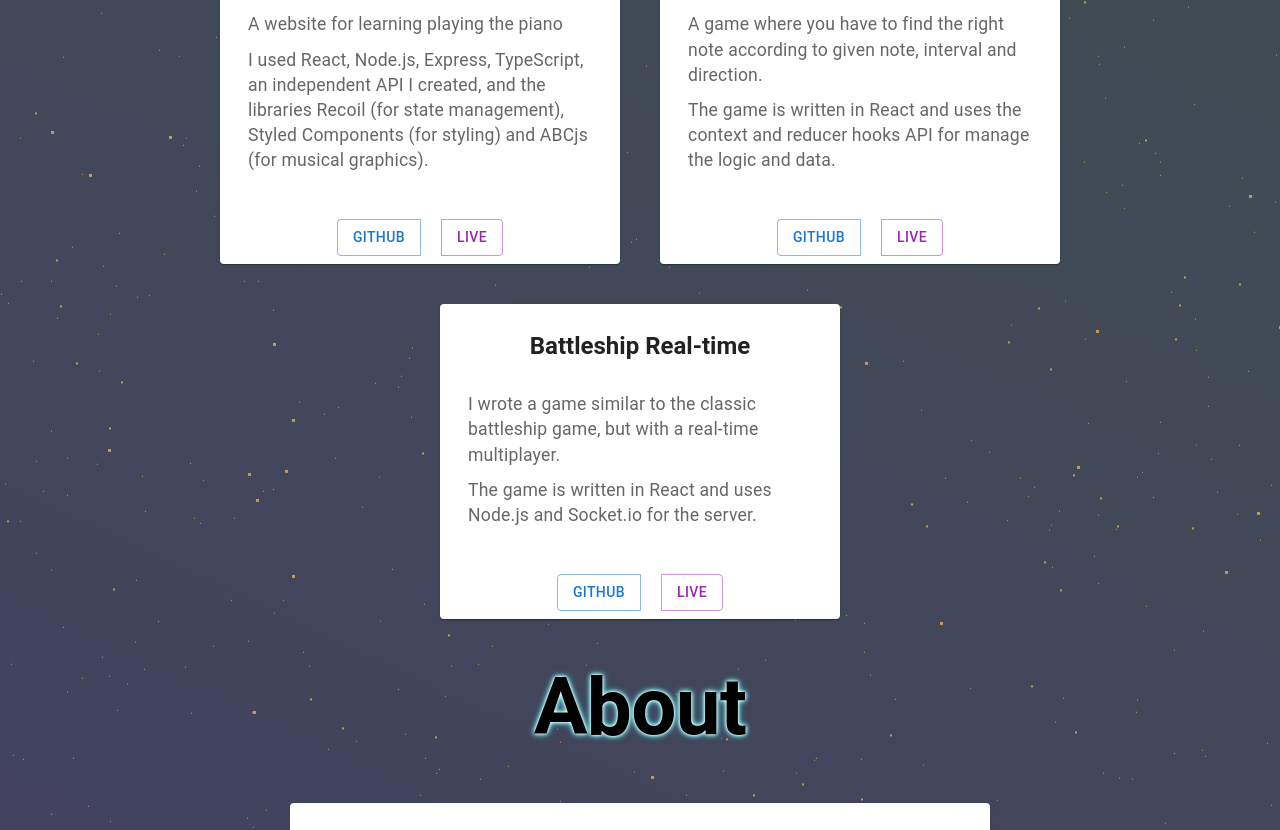
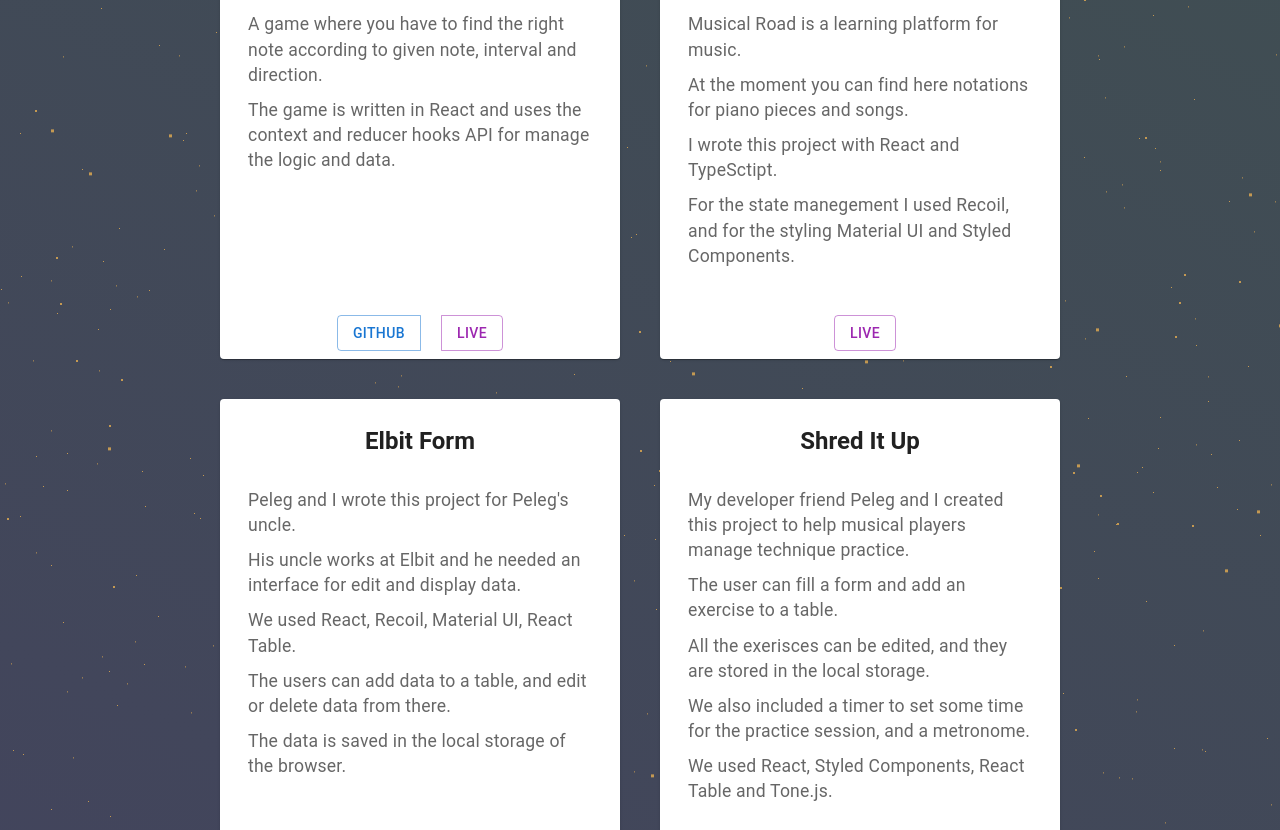
Before and after one commit to IradDoron/portfolio-client, a React (Create React App) app: page / in a window 1280 px wide. Shown: the part 660-1490 px from the top of the page. Built offline with nearby package versions, Linux system fonts and the light colour scheme.

Commit message:
add projects

```diff
--- a/src/resources/projects.ts
+++ b/src/resources/projects.ts
@@ -1,31 +1,57 @@
 import { Project } from 'types';
 
 export const projects: Project[] = [
-	{
-		projectTitle: 'Esum Acisum',
-		githubLink: 'https://github.com/IradDoron/esum-acisum-client-v2',
-		liveLink: 'https://main--loquacious-zuccutto-671d0a.netlify.app/',
-		description: [
-			'A website for learning playing the piano',
-			'I used React, Node.js, Express, TypeScript, an independent API I created, and the libraries Recoil (for state management), Styled Components (for styling) and ABCjs (for musical graphics).',
-		],
-	},
 	{
 		projectTitle: 'Find Da Note',
 		githubLink: 'https://github.com/IradDoron/find-da-note',
 		liveLink: 'https://main--effortless-licorice-e5157b.netlify.app/',
 		description: [
-			'A game where you have to find the right note according to given note, interval and direction.',
-			'The game is written in React and uses the context and reducer hooks API for manage the logic and data.',
+			'A game where you have to find the right note according to given note, interval and direction',
+			'The game is written in React and uses the context and reducer hooks API for manage the logic and data',
 		],
 	},
 	{
-		projectTitle: 'Battleship Real-time',
-		githubLink: 'https://github.com/IradDoron/battleship-client',
-		liveLink: 'https://battleship-irad.netlify.app/',
+		projectTitle: 'Musical Road',
+		liveLink: 'https://musicalroad.netlify.app/',
 		description: [
-			'I wrote a game similar to the classic battleship game, but with a real-time multiplayer.',
-			'The game is written in React and uses Node.js and Socket.io for the server.',
+			'Musical Road is a learning platform for music',
+			'At the moment you can find here notations for piano pieces and songs',
+			'I wrote this project with React and TypeSctipt',
+			'For the state manegement I used Recoil, and for the styling Material UI and Styled Components',
+		],
+	},
+	{
+		projectTitle: 'Elbit Form',
+		githubLink: 'https://github.com/pelegsch666/elbit-form',
+		liveLink: 'https://data-base-boards-elbit.netlify.app/',
+		description: [
+			`Peleg and I wrote this project for Peleg's uncle`,
+			'His uncle works at Elbit and he needed an interface for edit and display data',
+			'We used React, Recoil, Material UI, React Table',
+			'The users can add data to a table, and edit or delete data from there',
+			'The data is saved in the local storage of the browser',
+		],
+	},
+	{
+		projectTitle: 'Shred It Up',
+		githubLink: 'https://github.com/pelegsch666/tempo-organizer',
+		liveLink: 'https://shred-it-up.netlify.app/',
+		description: [
+			`My developer friend Peleg and I created this project to help musical players manage technique practice`,
+			'The user can fill a form and add an exercise to a table',
+			'All the exerisces can be edited, and they are stored in the local storage',
+			'We also included a timer to set some time for the practice session, and a metronome',
+			'We used React, Styled Components, React Table and Tone.js',
+		],
+	},
+	{
+		projectTitle: 'CSS Playground',
+		githubLink: 'https://github.com/pelegsch666/css-playground-client',
+		liveLink: 'https://css-playground-peleg-irad.netlify.app/',
+		description: [
+			`CSS Playground is a game that Peleg and I wrote for practice CSS`,
+			'The idea is to affect the CSS properties of the user shape until it looks like the target shape',
+			'We used React, React Router, Recoil, Styled Components',
 		],
 	},
 ];
--- a/src/sections/Projects/ProjectCard/ProjectCard.tsx
+++ b/src/sections/Projects/ProjectCard/ProjectCard.tsx
@@ -29,6 +29,9 @@ export const ProjectCard = ({ project }: ProjectCardProps) => {
 			sx={{
 				width: 400,
 				minHeight: '300px',
+				display: 'flex',
+				flexDirection: 'column',
+				justifyContent: 'space-between',
 			}}
 		>
 			<CardContent>
@@ -60,7 +63,7 @@ export const ProjectCard = ({ project }: ProjectCardProps) => {
 									marginBottom: '10px',
 								}}
 							>
-								{sentence}
+								{sentence}.
 							</Typography>
 						);
 					})}
@@ -81,6 +84,7 @@ export const ProjectCard = ({ project }: ProjectCardProps) => {
 						justifySelf: 'flex-end',
 					}}
 				>
+					{githubLink && (
 						<Button
 							variant="outlined"
 							sx={{
@@ -95,6 +99,8 @@ export const ProjectCard = ({ project }: ProjectCardProps) => {
 								Github
 							</StyledLink>
 						</Button>
+					)}
+
 					<Button
 						variant="outlined"
 						color="secondary"
--- a/src/types/index.ts
+++ b/src/types/index.ts
@@ -1,6 +1,6 @@
 export interface Project {
 	projectTitle: string;
-	githubLink: string;
+	githubLink?: string;
 	liveLink: string;
 	description: string[];
 }
```
Also changed, not shown: 1 other file (tests, documents, lock files or other folders). Lines whose indentation alone changed are shown as unchanged.
